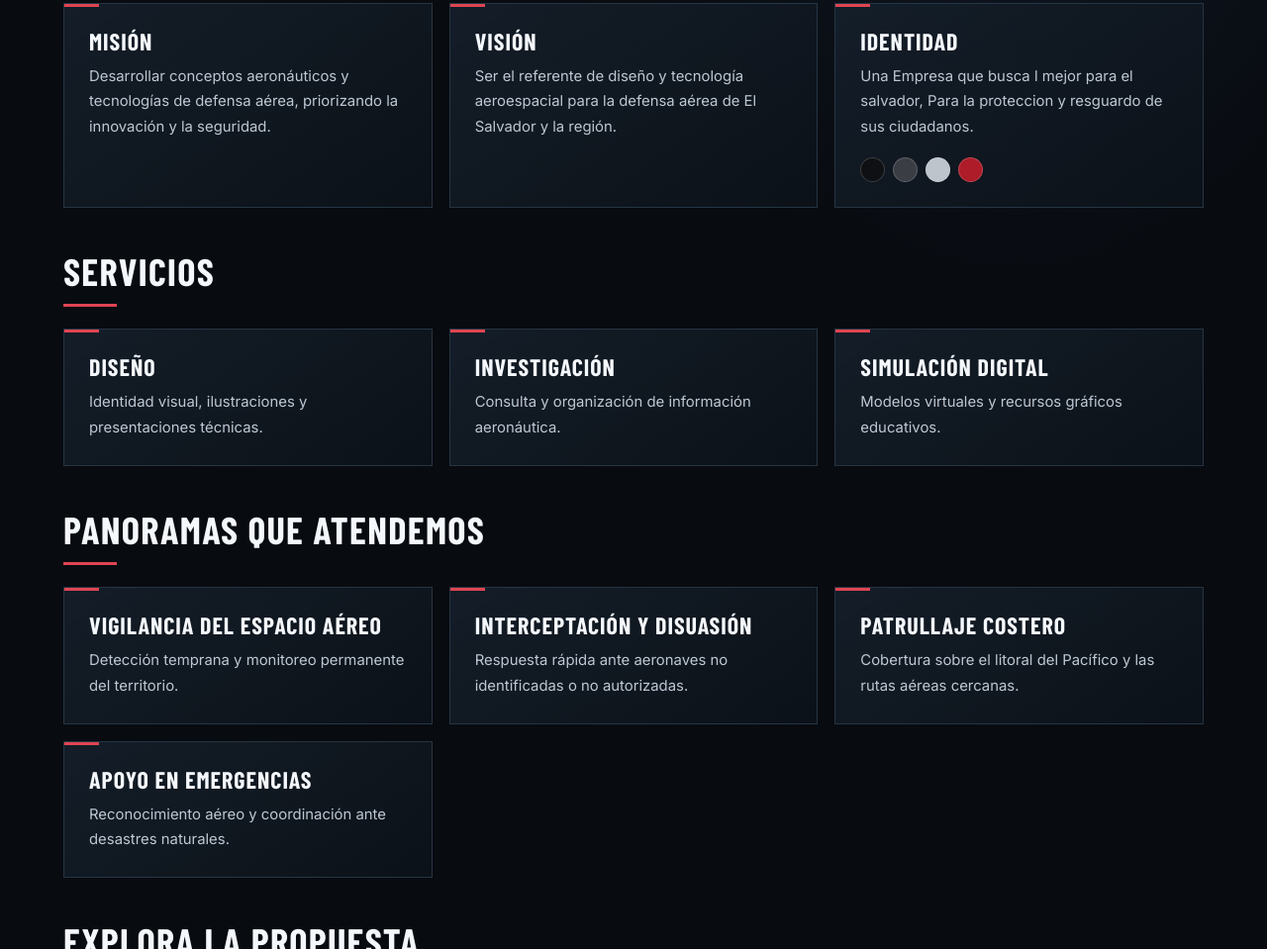
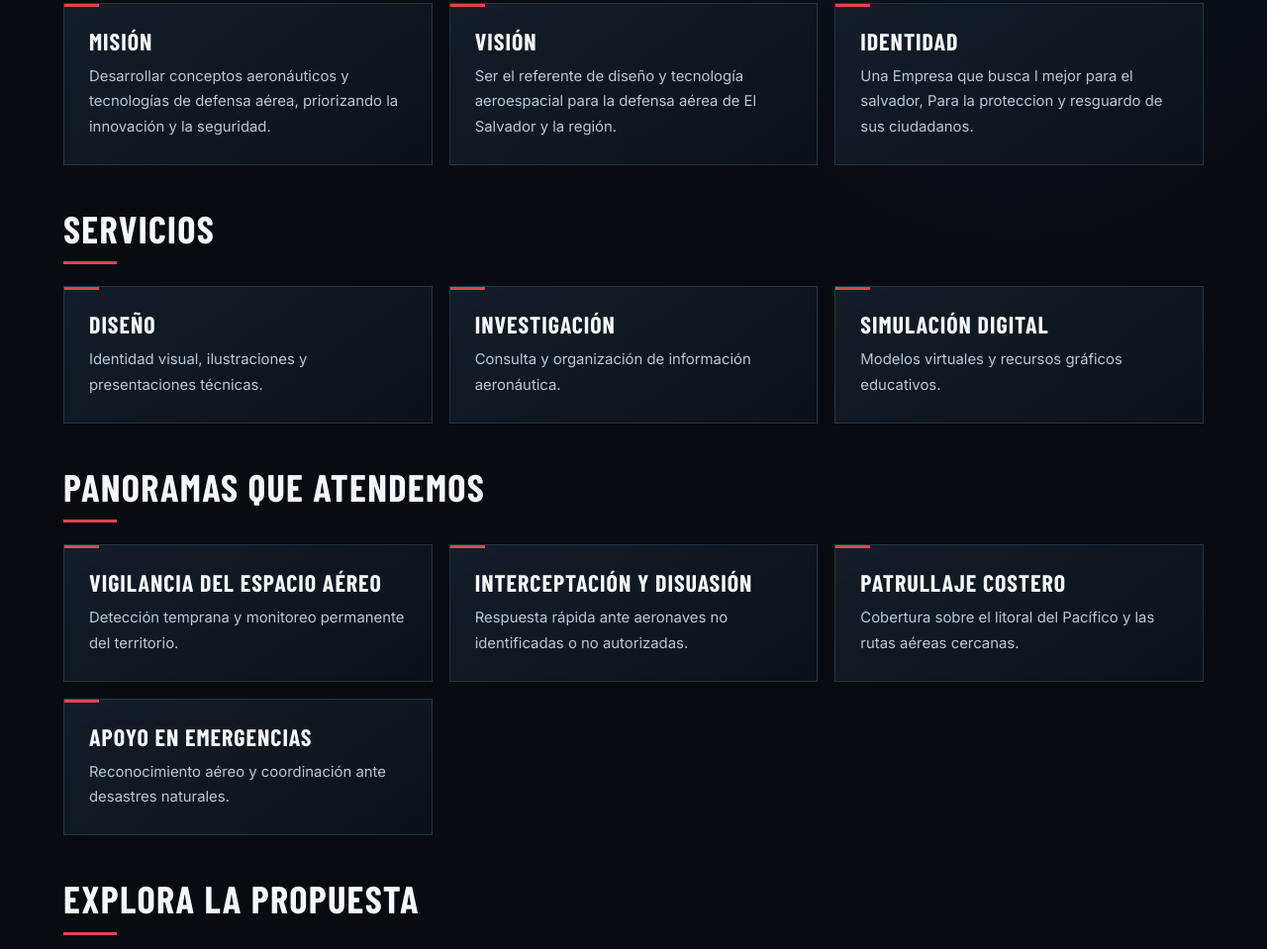
Before and after one commit to Eleazar5195/NOCTURNE_A-E-R-O-S-P-A-C-E, a plain HTML site: page index.html in a window 1280 px wide. Shown: the part 788-1747 px from the top of the page at 99% size. Drawn offline with nearby package versions, Linux system fonts and the light colour scheme; a web font is replaced by a local one.

Commit message:
Add files via upload

```diff
--- a/index.html
+++ b/index.html
@@ -52,12 +52,6 @@
           <article class="box">
             <h3>Identidad</h3>
             <p>Una Empresa que busca l mejor para el salvador, Para la proteccion y resguardo de sus ciudadanos.</p>
-            <div class="sw">
-              <i style="background:#0E1013"></i>
-              <i style="background:#3A3E44"></i>
-              <i style="background:#BEC4CB"></i>
-              <i style="background:#AE1C2A"></i>
-            </div>
           </article>
         </div>
 
```
